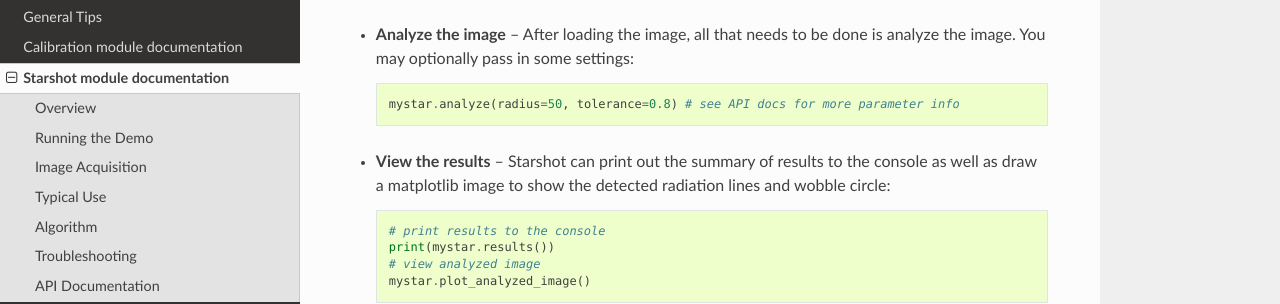
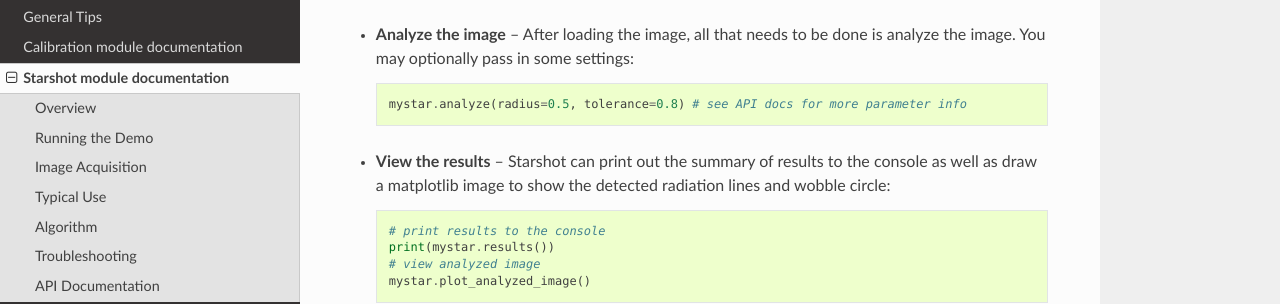
Before and after one commit to jrkerns/pylinac, a Sphinx documentation site: the page built from docs/source/starshot_docs.rst, in a window 1280 px wide and 900 px high, scrolled down 1572 px. Shown: the part 163-467 px from the top of the window. Built offline with Sphinx 7.4.7 and the Read the Docs theme 2.0.0, drawn with Linux system fonts in a browser that asks for light colours.

Commit message:
Adjust value for radius since it changed in 994cd0c595967737c5bcb2d55e6494ba1b3e2800
Make radius a float between 0.05 and 0.95 to which it has been defined in 994cd0c595967737c5bcb2d55e6494ba1b3e2800. Apparently this part of the documentation has not been updated.

```diff
--- a/docs/source/starshot_docs.rst
+++ b/docs/source/starshot_docs.rst
@@ -61,7 +61,7 @@ A typical analysis sequence looks like so:
 * **Analyze the image** -- After loading the image, all that needs to be done is analyze the image. You may optionally
   pass in some settings::
 
-    mystar.analyze(radius=50, tolerance=0.8) # see API docs for more parameter info
+    mystar.analyze(radius=0.5, tolerance=0.8) # see API docs for more parameter info
 
 * **View the results** -- Starshot can print out the summary of results to the console as well as draw a matplotlib image to show the
   detected radiation lines and wobble circle::
```
